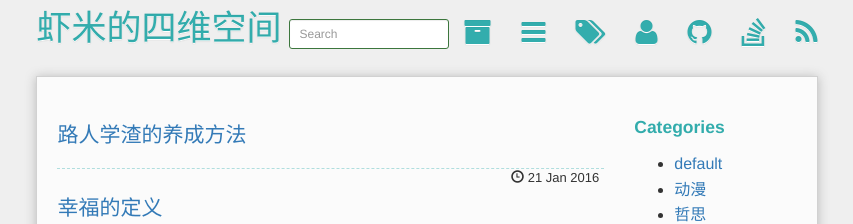
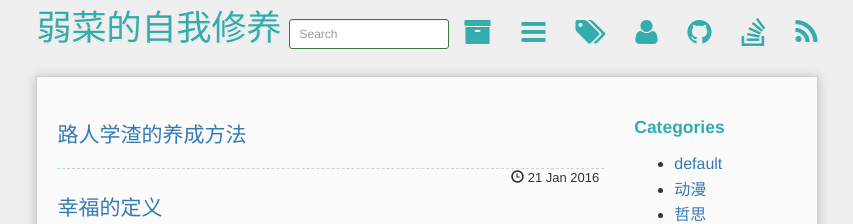
Before and after one commit to mioopoi/mioopoi.github.io, a Jekyll site: the page built from index.html, in a window 1280 px wide. Shown: the top 224 px of the page, without its empty margins (213-1066 px from the left). Built offline with Jekyll 4.4.1, drawn with Linux system fonts in a browser that asks for light colours; Markdown is read by kramdown in place of the engine named in the settings; the list of posts is cut into pages by our own code.

Commit message:
Initial Commit

```diff
--- a/_config.yml
+++ b/_config.yml
@@ -1,5 +1,5 @@
 # Site settings
-title : 虾米的四维空间
+title : 弱菜的自我修养
 head_title : 华繁的博客
 description: 华繁的思维空间
 tagline: 业精于勤而荒于嬉，行成于思而毁于随。
```
